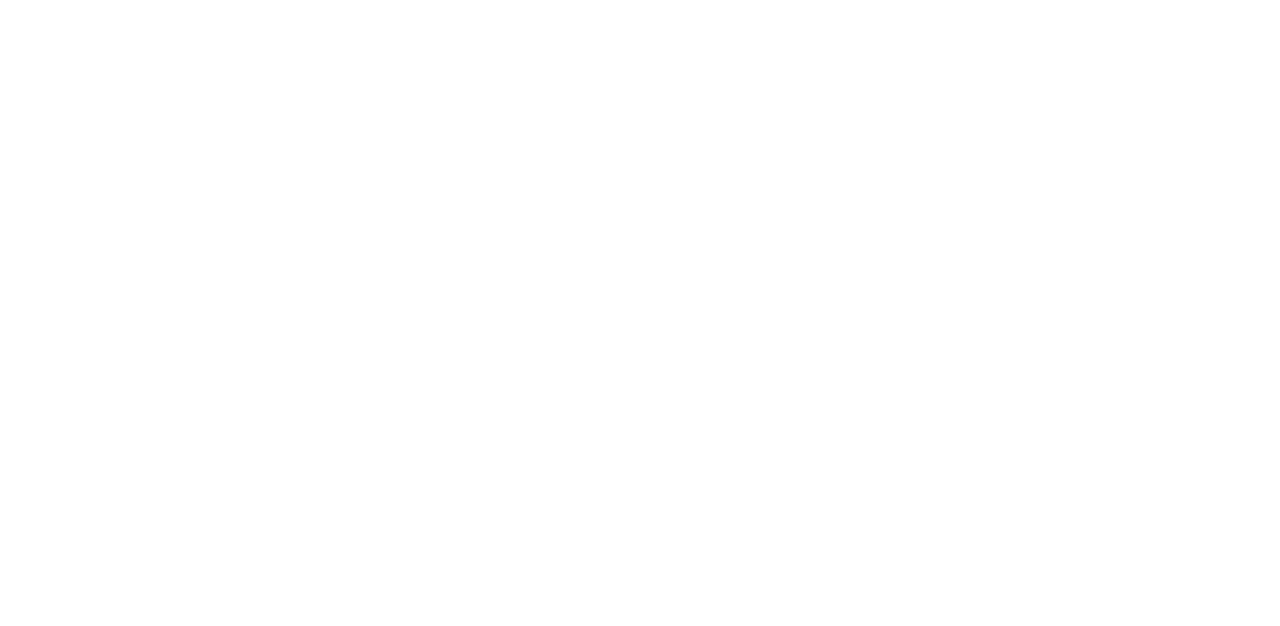
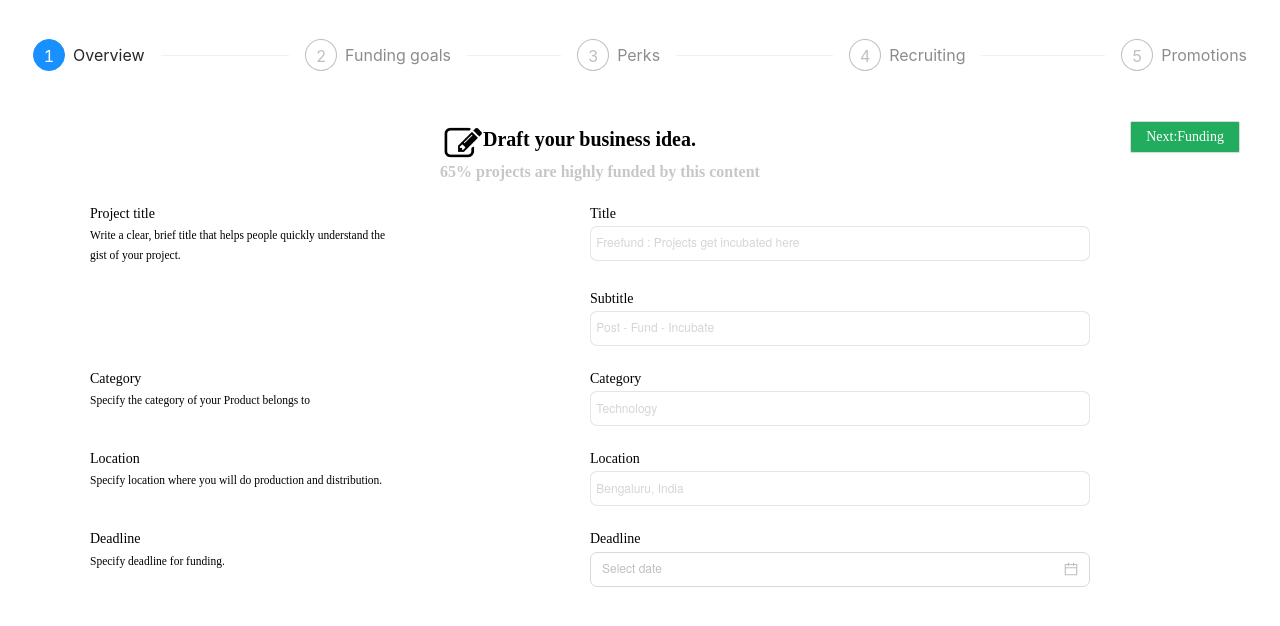
Before and after one commit to Inbarasankumar/FreeFund, a React (Create React App) app: page /overview in a window 1280 px wide. Shown: the top 626 px of the page. Built offline with nearby package versions, Linux system fonts and the light colour scheme.

Commit message:
Added Steps header and the Overiew form

```diff
--- a/package.json
+++ b/package.json
@@ -7,6 +7,7 @@
     "@testing-library/react": "^9.5.0",
     "@testing-library/user-event": "^7.2.1",
     "antd": "^4.2.2",
+    "node-sass": "^4.14.1",
     "react": "^16.13.1",
     "react-dom": "^16.13.1",
     "react-redux": "^7.2.0",
--- /dev/null
+++ b/src/components/Overview/index.jsx
@@ -0,0 +1,104 @@
+import React from 'react';
+import { Component } from 'react';
+import { Row , Col , DatePicker ,Button } from 'antd';
+
+import StepsHeader from '../stepsHeader';
+import '../Overview/overview.scss';
+import Pencil from '../../assets/Pencil-icon.png';
+
+class Overview extends Component{
+
+    state={
+        title : '',
+        subTitle:'',
+        category:'',
+        location :'',
+        Deadline : null
+    }
+    onChange = (date,dateString) =>{
+
+            console.log(date, dateString);
+        }
+
+    handleOnClick = () =>{
+        console.log(this.state)
+    }
+    handleOnChange=(e)=>{
+        this.setState({
+            [e.target.name]: e.target.value
+        });
+    }
+    render(){
+        return(
+                  <>
+                  <StepsHeader></StepsHeader>
+                  <div className="content">
+            <Row>
+                <Col span={8} offset={8}>
+                  <img src={Pencil} alt="Pencil Icon"></img>
+                  <span className="header">Draft your business idea.</span>
+                  <div className="water-text">65% projects are highly funded by this content</div>
+                </Col>
+                <Col span={8} >
+                <Button onClick={this.handleOnClick}>Next:Funding</Button>
+
+                </Col>
+            </Row>
+            <Row >
+                <Col span={6} offset={1}>
+                    <label>Project title</label>
+                    <label style={{fontSize: '11.5px'}}>Write a clear, brief title that helps people quickly understand
+the gist of your project.</label>
+                </Col>
+                <Col span={10} offset={4} >
+                    <label>Title</label>
+                    <input type="text" name="title" placeholder=" Freefund : Projects get incubated here" value={this.state.title} onChange={this.handleOnChange}></input>
+                </Col>
+                </Row>
+                <Row >
+                <Col span={6} offset={1}>
+
+                </Col>
+                <Col span={10} offset={4} >
+                    <label>Subtitle</label>
+                    <input type="text" name="subTitle" placeholder=" Post - Fund - Incubate" value={this.state.subTitle} onChange={this.handleOnChange}></input>
+                </Col>
+                </Row>
+                <Row >
+                <Col span={6} offset={1}>
+                    <label>Category</label>
+                    <label style={{fontSize: '11.5px'}}>Specify the category of your Product belongs to</label>
+                </Col>
+                <Col span={10} offset={4} >
+                    <label>Category</label>
+                    <input type="text" name="category" placeholder=" Technology" value={this.state.category} onChange={this.handleOnChange}></input>
+                </Col>
+                </Row>
+                <Row >
+                <Col span={6} offset={1}>
+                    <label>Location</label>
+                    <label style={{fontSize: '11.5px'}}>Specify location where you will do production and distribution.</label>
+                </Col>
+                <Col span={10} offset={4} >
+                    <label>Location</label>
+                    <input type="text" name="location" placeholder=" Bengaluru, India"value={this.state.location} onChange={this.handleOnChange}></input>
+                </Col>
+                </Row>
+                <Row >
+                <Col span={6} offset={1}>
+                    <label>Deadline</label>
+                    <label style={{fontSize: '11.5px'}}>Specify deadline for funding.</label>
+                </Col>
+                <Col span={10} offset={4} >
+                    <label>Deadline</label>
+                    <DatePicker onChange={(date, dateString)=>this.onChange(date,dateString)} />
+                </Col>
+                </Row>
+                </div>
+                </>
+
+        )
+    }
+}
+
+export default Overview;
--- /dev/null
+++ b/src/components/Overview/overview.scss
@@ -0,0 +1,60 @@
+ .content{
+    font-family: 'SourceSansPro';
+    font-weight: bold;
+    font-stretch: normal;
+    font-style: normal;
+    line-height: 0.74;
+    letter-spacing: normal;
+    text-align: left;
+    padding: 50px 40px;
+ }
+
+ .header{
+    font-size: 20px;
+    color: #000000;
+ }
+ .water-text{
+    font-size: 16px;
+    line-height: 1.04;
+    color: rgba(0, 0, 0, 0.22);
+ }
+
+ .ant-row{
+     margin-bottom: 21px;
+ }
+
+ label{
+  display: block;
+  font-size: 14px;
+  font-weight: normal;
+  line-height: 1.73;
+  color: #000000;
+ }
+ input{
+    width: 500px;
+    height: 35px;
+    border-radius: 7px;
+    border: solid 1px rgba(74, 73, 73, 0.14);
+    background-color: #ffffff;
+ }
+ ::placeholder{
+    font-family: HelveticaNeue;
+    font-size: 12px;
+    font-weight: normal;
+    line-height: 2;
+    color: rgba(0, 0, 0, 0.17);
+ }
+
+.ant-btn{
+    float: right;
+    background-color: #21ad5d !important;
+    color: white !important;
+}
+
+.ant-picker{
+    width: 500px;
+    height: 35px;
+    border-radius: 7px !important;
+    border: solid 1px rgba(74, 73, 73, 0.14);
+    background-color: #ffffff;
+}
--- /dev/null
+++ b/src/components/stepsHeader/index.jsx
@@ -0,0 +1,97 @@
+import React from 'react';
+import { Steps, Button, message } from 'antd';
+
+import './stepsHeader.scss';
+
+// const StepsHeader = ({currentStep}) =>{
+//     return(
+//         <div className="rectangle ">
+//             <div className="normal-text"> Overview</div>
+//             <div className="normal-text">Funding goals</div>
+//             <div className="normal-text">Perks</div>
+//             <div className="normal-text">Recruiting</div>
+//             <div className="normal-text">Promotions</div>
+//         </div>
+//     )
+// }
+
+// export default StepsHeader;
+
+
+
+const { Step } = Steps;
+
+const steps = [
+  {
+    title: 'Overview',
+    content: 'First-content',
+  },
+  {
+    title: 'Funding goals',
+    content: 'Second-content',
+  },
+  {
+    title: 'Perks',
+    content: 'Last-content',
+  },
+  {
+    title: 'Recruiting',
+    content: 'Last-content',
+  },
+  {
+    title: 'Promotions',
+    content: 'Last-content',
+  },
+];
+
+class StepsHeader extends React.Component {
+  constructor(props) {
+    super(props);
+    this.state = {
+      current: 0,
+    };
+  }
+
+  next() {
+    const current = this.state.current + 1;
+    this.setState({ current });
+  }
+
+  prev() {
+    const current = this.state.current - 1;
+    this.setState({ current });
+  }
+
+  render() {
+    const { current } = this.state;
+    return (
+      <div className="rectangle">
+        <Steps current={current} >
+          {steps.map(item => (
+            <Step key={item.title} title={item.title}  onClick={()=>this.next()} />
+          ))}
+        </Steps>
+        {/* <div className="steps-content">{steps[current].content}</div> */}
+        {/* <div className="steps-action">
+          {current < steps.length - 1 && (
+            <Button type="primary" onClick={() => this.next()}>
+              Next
+            </Button>
+          )}
+          {current === steps.length - 1 && (
+            <Button type="primary" onClick={() => message.success('Processing complete!')}>
+              Done
+            </Button>
+          )}
+          {current > 0 && (
+            <Button style={{ margin: '0 8px' }} onClick={() => this.prev()}>
+              Previous
+            </Button>
+          )}
+        </div> */}
+      </div>
+    );
+  }
+}
+
+export default StepsHeader;
--- /dev/null
+++ b/src/components/stepsHeader/stepsHeader.scss
@@ -0,0 +1,35 @@
+.rectangle {
+    margin-top: 39px;
+    padding: 0 33px;
+}
+
+.normal-text {
+    font-family: SourceSansPro;
+    font-size: 18px;
+    font-weight: bold;
+    font-stretch: normal;
+    font-style: normal;
+    line-height: 2.11;
+    letter-spacing: normal;
+    text-align: left;
+    color: rgba(0, 0, 0, 0.22);
+    display: inline-block;
+    width: 140px;
+    margin-top: 21px;
+    margin-left: 80px;
+    cursor: pointer;
+  }
+
+  .steps-content {
+    margin-top: 16px;
+    border: 1px dashed #e9e9e9;
+    border-radius: 2px;
+    background-color: #fafafa;
+    min-height: 200px;
+    text-align: center;
+    padding-top: 80px;
+  }
+
+  .steps-action {
+    margin-top: 24px;
+  }
--- a/src/index.css
+++ b/src/index.css
@@ -1,6 +1,6 @@
 body {
   margin: 0;
-  font-family: -apple-system, BlinkMacSystemFont, 'Segoe UI', 'Roboto', 'Oxygen',
+  font-family: 'SourceSansPro', -apple-system, BlinkMacSystemFont, 'Segoe UI', 'Roboto', 'Oxygen',
     'Ubuntu', 'Cantarell', 'Fira Sans', 'Droid Sans', 'Helvetica Neue',
     sans-serif;
   -webkit-font-smoothing: antialiased;
@@ -8,6 +8,6 @@
 }
 
 code {
-  font-family: source-code-pro, Menlo, Monaco, Consolas, 'Courier New',
+  font-family: 'SourceSansPro', source-code-pro, Menlo, Monaco, Consolas, 'Courier New',
     monospace;
 }
--- a/src/index.jsx
+++ b/src/index.jsx
@@ -4,7 +4,7 @@
 import * as serviceWorker from './serviceWorker';
 
 import Wrapper from './wrapper/wrapper';
-
+import 'antd/dist/antd.css';
 ReactDOM.render(
    <Wrapper></Wrapper>,
   document.getElementById('root')
--- a/src/router/router.jsx
+++ b/src/router/router.jsx
@@ -3,6 +3,7 @@
 
 import * as path from '../router/urlMapping';
 import HomePage from '../components/pages/HomePage';
+import Overview from '../components/Overview';
 class AppRouter extends Component{
 
     render(){
@@ -12,6 +13,8 @@
                 <Route exact path={path.HOME}component={HomePage}></Route>
                 <Route exact path={path.BROWSE_PROJECTS}component={HomePage}></Route>
                 <Route exact path={path.MY_PROJECT} component={HomePage}></Route>
+                {/* /will be removed later/ */}
+                <Route exact path ="/overview" component={Overview}></Route>
             </Switch>
         )
     }
```
Also changed, not shown: src/assets/Pencil-icon.png (added).
